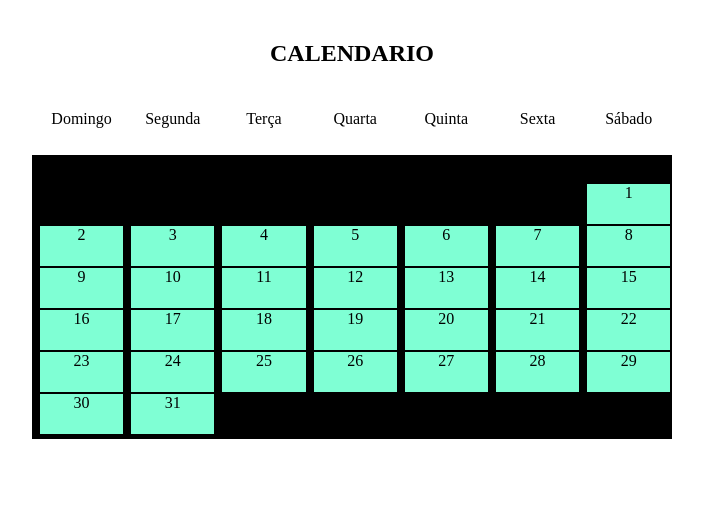
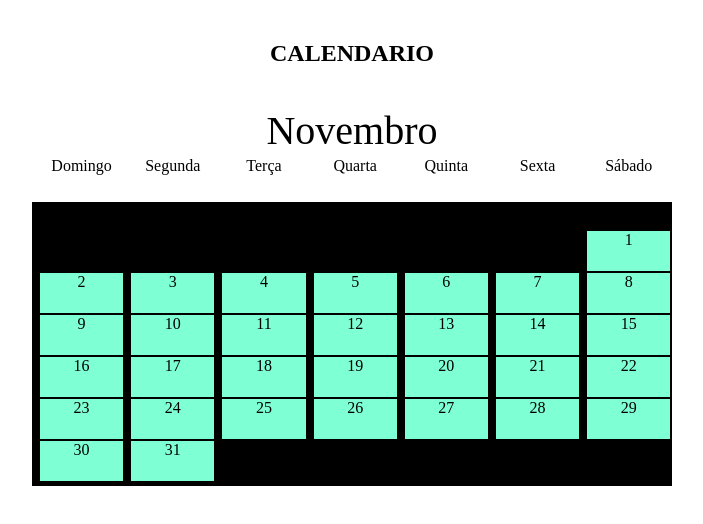
Before and after one commit to Rxxbm/Calendario, a plain HTML site: page index.html in a window 1280 px wide. Shown: the whole page, without its empty margins (288-991 px from the left). Drawn offline with Linux system fonts and the light colour scheme.

Commit message:
Calendario atualizado

```diff
--- a/index.html
+++ b/index.html
@@ -9,6 +9,8 @@
 </head>
 <body>
     <h2 style="text-align: center; padding: 40px;text-transform: uppercase;">Calendario</h2>
+
+    <h3 style="text-align: center;"></h3>
     <section id="dis">
         <div>Domingo</div><div>Segunda</div><div>Terça</div><div>Quarta</div><div>Quinta</div><div>Sexta</div><div>Sábado</div>
     </section>
@@ -28,7 +30,6 @@ function _numDias(){
 
 var date = new Date();
 var primeiroDia = new Date(date.getFullYear(), date.getMonth(), 1);
-alert(primeiroDia.getDay())
 for(var j=0; j<=primeiroDia.getDay()-1; j++){
     var divv2 = document.createElement('div');
     divv2.classList.add('esp')
@@ -42,7 +43,9 @@ for(var i=1; i<=_numDias(); i++){
         prompt('Digite o horário para ser marcado com o Henrique :)')
     })
 }
-
+var nmes = date.getMonth()
+var meses = ['Janeiro', 'Fevereiro', 'Março', 'Abril', 'Junho', 'Julho', 'Agosto', 'Setembro', 'Outubro', 'Novembro', 'Dezembro']
+document.getElementsByTagName('h3')[0].innerHTML = meses[nmes]
 </script>
 </body>
 </html>
--- a/style.css
+++ b/style.css
@@ -1,6 +1,10 @@
 *{
     padding: 0;
     margin: 0;
+}
+h3{
+    font-size: 40px;
+    font-weight: normal;
 }
 #dis div{
     display: inline-block;
```
